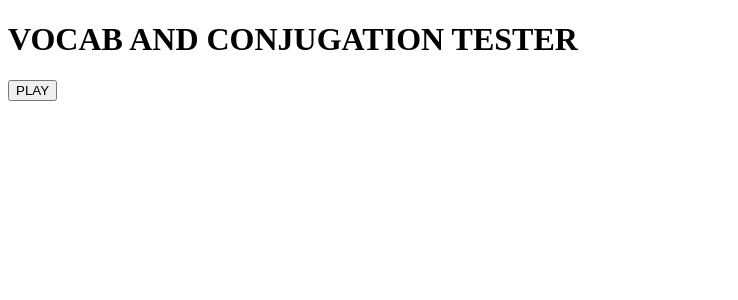
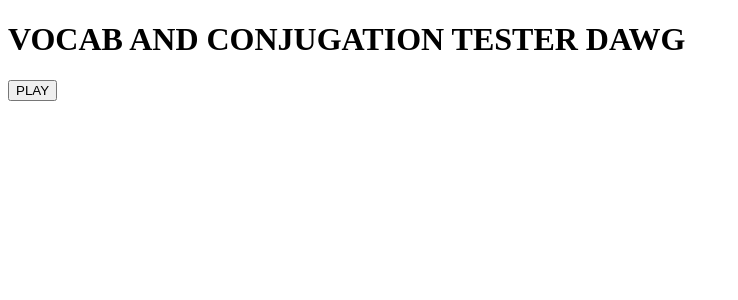
Before and after one commit to Marforio/ConjugatorOnline, a Vue app in the folder conjugator-online/: page / in a window 1280 px wide. Shown: the top 300 px of the page, without its empty margins (0-738 px from the left). Built offline with nearby package versions, Linux system fonts and the light colour scheme.

Commit message:
first build

```diff
--- a/conjugator-online/src/components/scenes/Scene01_Landing.vue
+++ b/conjugator-online/src/components/scenes/Scene01_Landing.vue
@@ -1,6 +1,6 @@
 <template>
     <div class="settings-scene">
-      <h1>VOCAB AND CONJUGATION TESTER</h1>
+      <h1>VOCAB AND CONJUGATION TESTER DAWG</h1>
 
       <button @click="goToScene('Scene02_Settings')">PLAY</button>
     </div>
```
